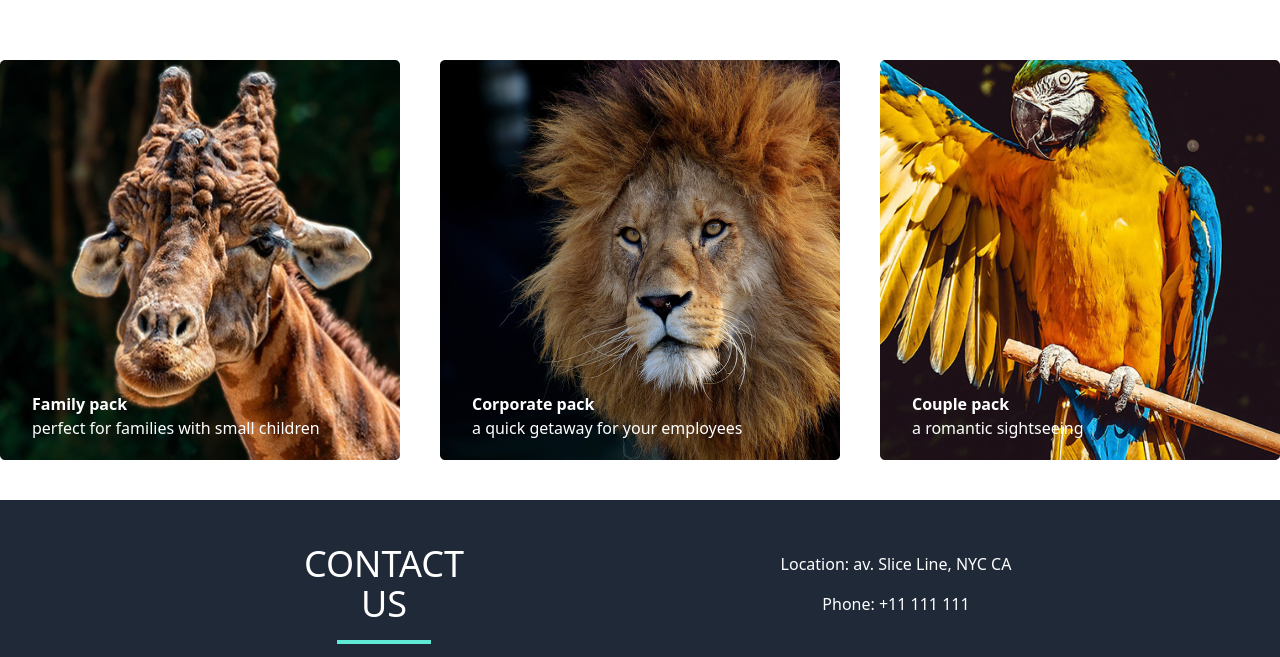
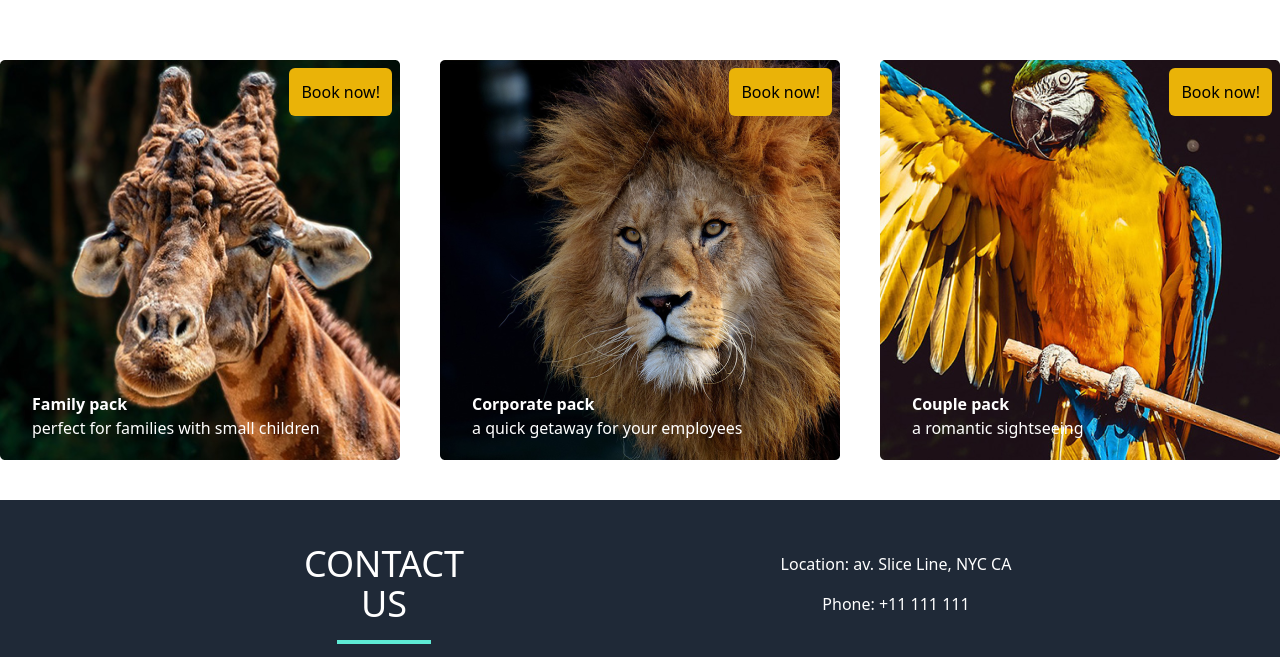
Before and after one commit to kristinadze/zoo-site, a React (Vite) app: page /packs in a window 1280 px wide. Shown: the part 740-1397 px from the top of the page. Built offline with nearby package versions, Linux system fonts and the light colour scheme.

Commit message:
button book now is created

```diff
--- /dev/null
+++ b/src/components/CardForBooking/CardForBooking.tsx
@@ -0,0 +1,25 @@
+interface CardForBookingProps {
+  imageUrl: string;
+  title: string;
+  description: string;
+}
+
+export const CardForBooking = (props: CardForBookingProps) => {
+  return (
+    <>
+      <div className="relative">
+        <img className="" src={props.imageUrl} />
+        <button className="bg-yellow-500 absolute right-2 top-2 p-3 rounded-md font-light">
+          Book now!
+        </button>
+        <h1 className="absolute text-white left-8 bottom-8 font-bold mb-3">
+          {props.title}
+        </h1>
+
+        <p className="absolute text-white left-8 bottom-5 font-extralight">
+          {props.description}
+        </p>
+      </div>
+    </>
+  );
+};
--- a/src/components/HeroBear/HeroBear.tsx
+++ b/src/components/HeroBear/HeroBear.tsx
@@ -1,4 +1,4 @@
-import Card from "../Card/Card";
+import { CardForBooking } from "../CardForBooking/CardForBooking";
 import ContactUs from "../ContactUs/ContactUs";
 
 export const HeroBear = () => {
@@ -13,17 +13,17 @@ export const HeroBear = () => {
       ></header>
 
       <div className="container flex space-x-10 mx-auto pb-10 justify-center">
-        <Card
+        <CardForBooking
           imageUrl="images/giraffe.png"
           title="Family pack"
           description="perfect for families with small children"
         />
-        <Card
+        <CardForBooking
           imageUrl="images/leo.png"
           title="Corporate pack"
           description="a quick getaway for your employees"
         />
-        <Card
+        <CardForBooking
           imageUrl="images/parrot.png"
           title="Couple pack"
           description="a romantic sightseeing"
```
